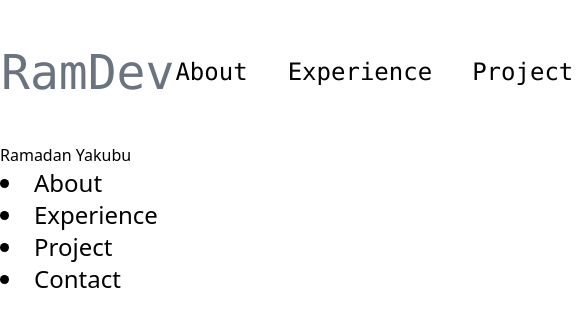
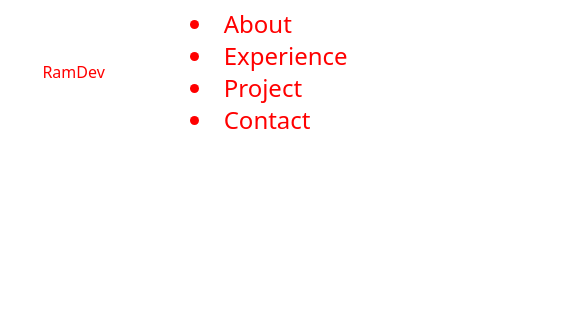
Before and after one commit to RamadanDY/My-Portfolio, a React (Create React App) app: page / in a window 390 px wide. Shown: the top 326 px of the page, 585 px wide, since content can reach past the window. Built offline with nearby package versions, Linux system fonts and the light colour scheme.

Commit message:
almost done

```diff
--- a/src/App.js
+++ b/src/App.js
@@ -1,12 +1,10 @@
 import "./App.css";
-import Hamburger from "./Components/Hamburger";
 import Navbar from "./Components/Navbar";
 
 function App() {
   return (
     <>
       <Navbar />
-      <Hamburger />
     </>
   );
 }
--- a/src/Components/Hamburger.jsx
+++ /dev/null
@@ -1,33 +0,0 @@
-import React, { useState } from 'react'
-import './Hamburger.css'
-// import Mypic from '../Assets/Mypic.jpg'
-
-const Hamburger = () => {
-
-    const [isOpen , setIsopen] = useState();
-    const  toggleMenu = () =>  {
-        setIsopen(!isOpen)
-
-    };
-  return (
-    <nav className='Hamburger-nav'>
-        <div className="logo">Ramadan Yakubu</div>
-        <div className="humberger-menu">
-            <div className="humberger-icon" onClick={toggleMenu}>
-                <span></span>
-                <span></span>
-                <span></span>
-
-            </div>
-            <div className="menu-links">
-            <li className='About hover:underline hover:text-gray-400 transition-all duration-300 text-2xl hover:text-xl ' onClick={toggleMenu}>About</li>
-                <li className='Experience hover:underline  hover:text-gray-400 transition-all duration-300 text-2xl hover:text-xl ' onClick={toggleMenu}>Experience</li>
-                <li className='Project hover:underline hover:text-gray-400 transition-all duration-300 text-2xl hover:text-xl ' onClick={toggleMenu}>Project</li>
-                <li className='Contact hover:underline hover:text-gray-400 transition-all duration-300 text-2xl hover:text-xl ' onClick={toggleMenu}>Contact</li>
-            </div>
-        </div>
-    </nav>
-  )
-}
-
-export default Hamburger
--- a/src/Components/Navbar.css
+++ b/src/Components/Navbar.css
@@ -1,7 +1,31 @@
 .desktop-nav {
+  height: 17vh;
+}
+.wrapper {
   height: 17vh;
 }
 
 .nav-links {
   gap: 2.5rem;
 }
+
+@media screen and (max-width: 780px) {
+  .desktop-nav {
+    display: none;
+  }
+  .Hamburger-nav {
+    display: flex;
+    height: 17vh;
+  }
+}
+
+@media screen and (min-width: 780px) {
+  .Hamburger-nav {
+    display: none;
+  }
+}
+
+.Hamburger-nav {
+  height: 17vh;
+  color: red;
+}
--- a/src/Components/Navbar.jsx
+++ b/src/Components/Navbar.jsx
@@ -1,8 +1,15 @@
 import React from 'react'
+import { useState } from 'react';
 import './Navbar.css'
 
 const Navbar = () => {
+    const [isOpen , setIsopen] = useState();
+    const  toggleMenu = () =>  {
+        setIsopen(!isOpen)
+
+    };
   return (
+    <div className='wrapper'>
         <div>
             <div className="desktop-nav flex flex-row items-center justify-around h-17vh font-mono   cursor-pointer text-black-500">
                 <div className="logo text-gray-500 border border-transparent rounded-md text-5xl hover:border-neutral-600">RamDev</div>
@@ -13,7 +20,29 @@ const Navbar = () => {
                     <li className='Contact hover:underline hover:text-gray-400 transition-all duration-300 text-2xl hover:text-xl'>Contact</li>
                 </div>
             </div>
+
         </div>
+        <nav className='Hamburger-nav flex flex-row items-center h-17vh  justify-around '>
+        <div className="logo">RamDev</div>
+        <div className="humberger-menu">
+            <div className="humberger-icon" onClick={toggleMenu}>
+                <span></span>
+                <span></span>
+                <span></span>
+            </div>
+            <div className="menu-links ">
+                <div>
+                <li className='About hover:underline hover:text-gray-400 transition-all duration-300 text-2xl hover:text-xl ' onClick={toggleMenu}>About</li>
+                <li className='Experience hover:underline  hover:text-gray-400 transition-all duration-300 text-2xl hover:text-xl ' onClick={toggleMenu}>Experience</li>
+                <li className='Project hover:underline hover:text-gray-400 transition-all duration-300 text-2xl hover:text-xl ' onClick={toggleMenu}>Project</li>
+                <li className='Contact hover:underline hover:text-gray-400 transition-all duration-300 text-2xl hover:text-xl ' onClick={toggleMenu}>Contact</li>
+                </div>
+
+            </div>
+        </div>
+    </nav>
+    </div>
+
   )
 }
 
```
Also changed, not shown: src/Components/Hamburger.css (deleted). Lines whose indentation alone changed are shown as unchanged.
